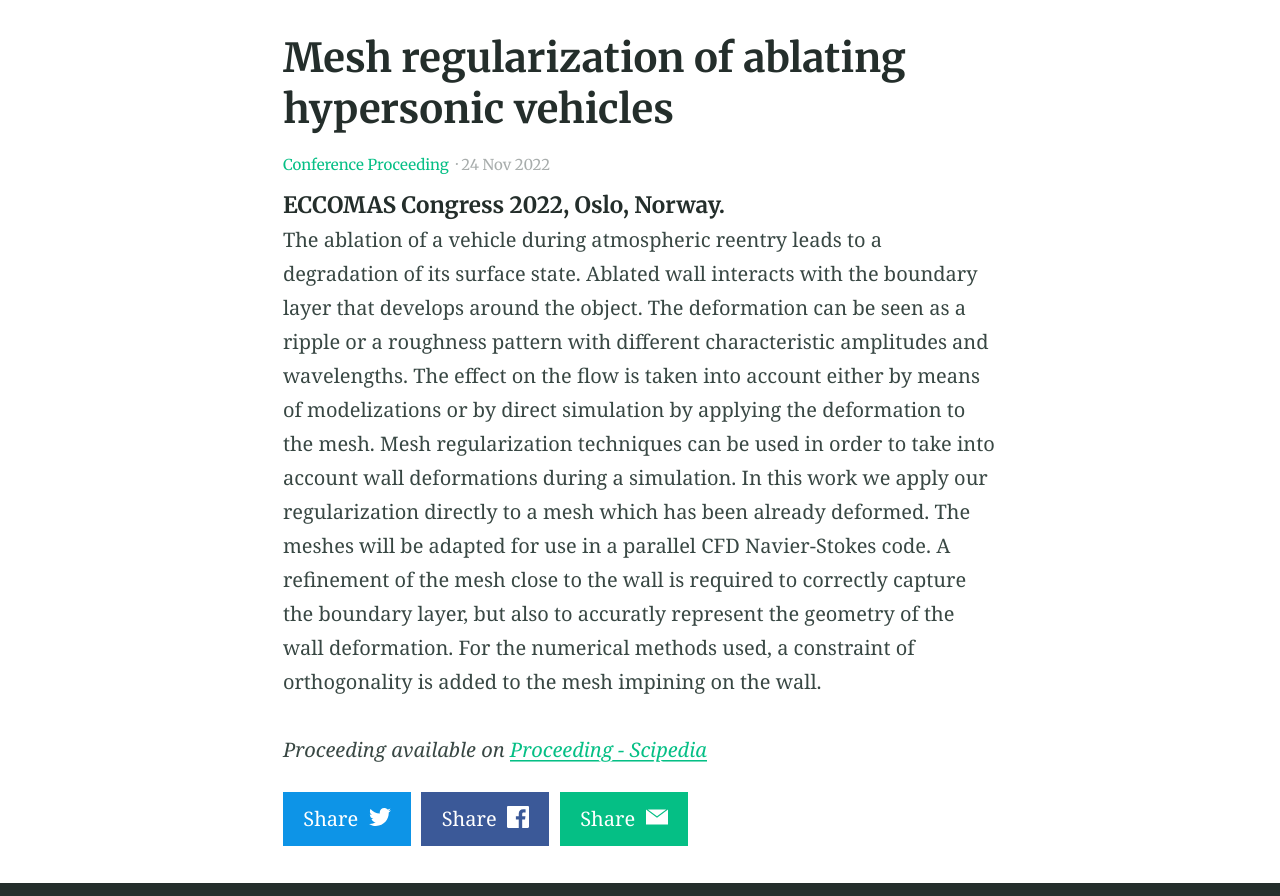
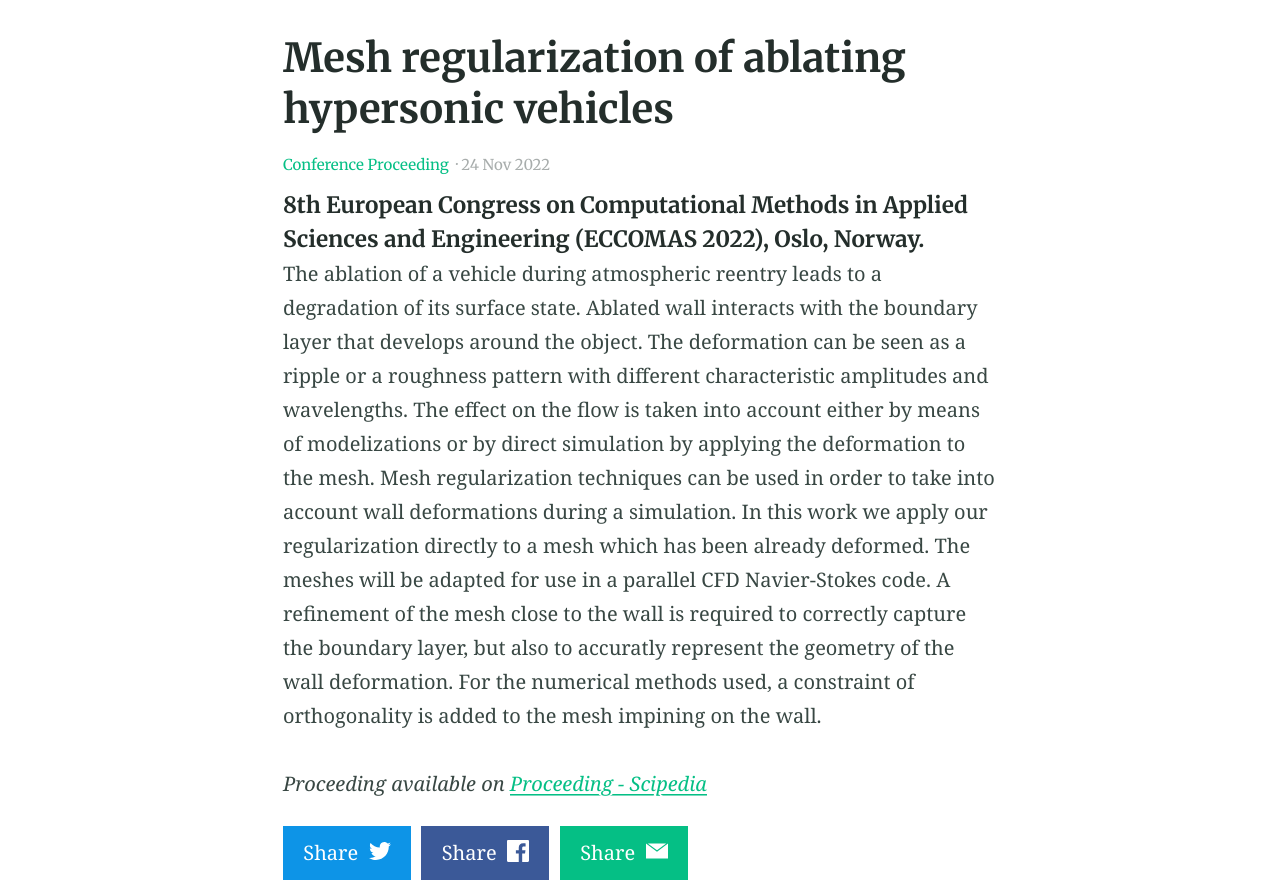
Before and after one commit to claireroche/claireroche.github.io, a Jekyll site: the page built from _posts/2022-11-24-eccomas-proceeding.md, in a window 1280 px wide, cut to the strip 428-1324 px from the top of the page. Built offline with Jekyll 4.4.1, drawn with Linux system fonts in a browser that asks for light colours; a style sheet for code colours, icons or effects is not loaded.

Commit message:
change conf name

```diff
--- a/_posts/2022-11-24-eccomas-proceeding.md
+++ b/_posts/2022-11-24-eccomas-proceeding.md
@@ -5,7 +5,7 @@ categories:
 feature_image: "https://picsum.photos/2560/600?image=872"
 ---
 
-##### ECCOMAS Congress 2022, Oslo, Norway.
+##### 8th European Congress on Computational Methods in Applied Sciences and Engineering (ECCOMAS 2022), Oslo, Norway.
 
 The ablation of a vehicle during atmospheric reentry leads to a degradation of its surface state. Ablated wall interacts with the boundary layer that develops around the object. The deformation can be seen as a ripple or a roughness pattern with different characteristic amplitudes and wavelengths. The effect on the flow is taken into account either by means of modelizations or by direct simulation by applying the deformation to the mesh. Mesh regularization techniques can be used in order to take into account wall deformations during a simulation. In this work we apply our regularization directly to a mesh which has been already deformed. The meshes will be adapted for use in a parallel CFD Navier-Stokes code. A refinement of the mesh close to the wall is required to correctly capture the boundary layer, but also to accuratly represent the geometry of the wall deformation. For the numerical methods used, a constraint of orthogonality is added to the mesh impining on the wall.
 
```
